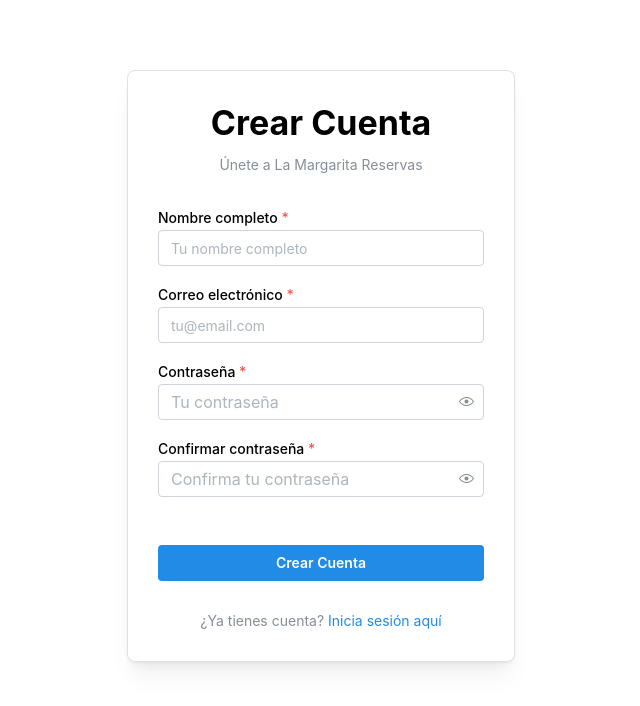
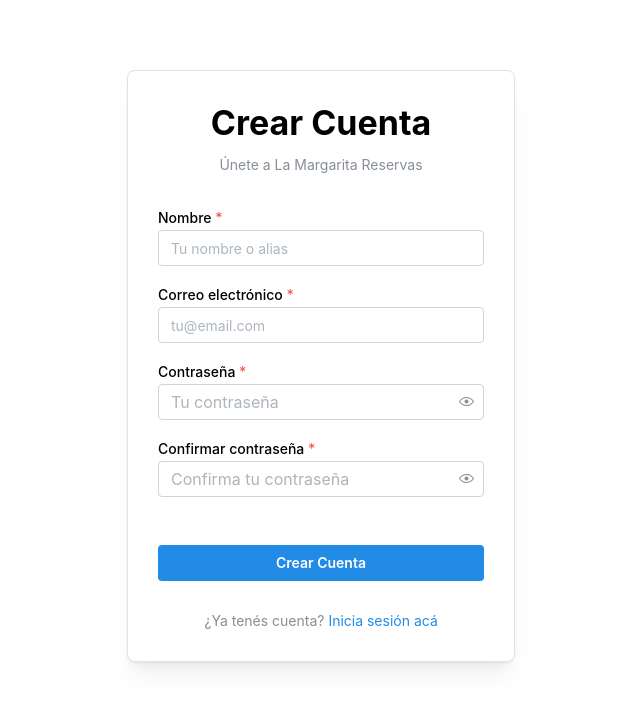
Before and after one commit to miguelGuarrochena/lamargarita-nextjs, a Next.js app: page /register in a window 1280 px wide. Shown: the top 706 px of the page, without its empty margins (319-959 px from the left). Built offline with nearby package versions, Linux system fonts and the light colour scheme.

Commit message:
Change text

```diff
--- a/src/app/login/page.tsx
+++ b/src/app/login/page.tsx
@@ -170,9 +170,9 @@ export default function LoginPage() {
           </form>
 
           <Text c="dimmed" size="sm" ta="center" mt={30}>
-            ¿No tienes cuenta?{' '}
+            ¿No tenés cuenta?{' '}
             <Anchor component={Link} href="/register" size="sm">
-              Regístrate aquí
+              Registrate acá
             </Anchor>
           </Text>
         </Paper>
--- a/src/app/register/page.tsx
+++ b/src/app/register/page.tsx
@@ -171,8 +171,8 @@ export default function RegisterPage() {
           <form onSubmit={registerSubmit}>
             <Stack>
               <TextInput
-                label="Nombre completo"
-                placeholder="Tu nombre completo"
+                label="Nombre"
+                placeholder="Tu nombre o alias"
                 name="registerName"
                 value={registerName}
                 onChange={handleInputChange}
@@ -232,9 +232,9 @@ export default function RegisterPage() {
           </form>
 
           <Text c="dimmed" size="sm" ta="center" mt={30}>
-            ¿Ya tienes cuenta?{' '}
+            ¿Ya tenés cuenta?{' '}
             <Anchor component={Link} href="/login" size="sm">
-              Inicia sesión aquí
+              Inicia sesión acá
             </Anchor>
           </Text>
         </Paper>
```
